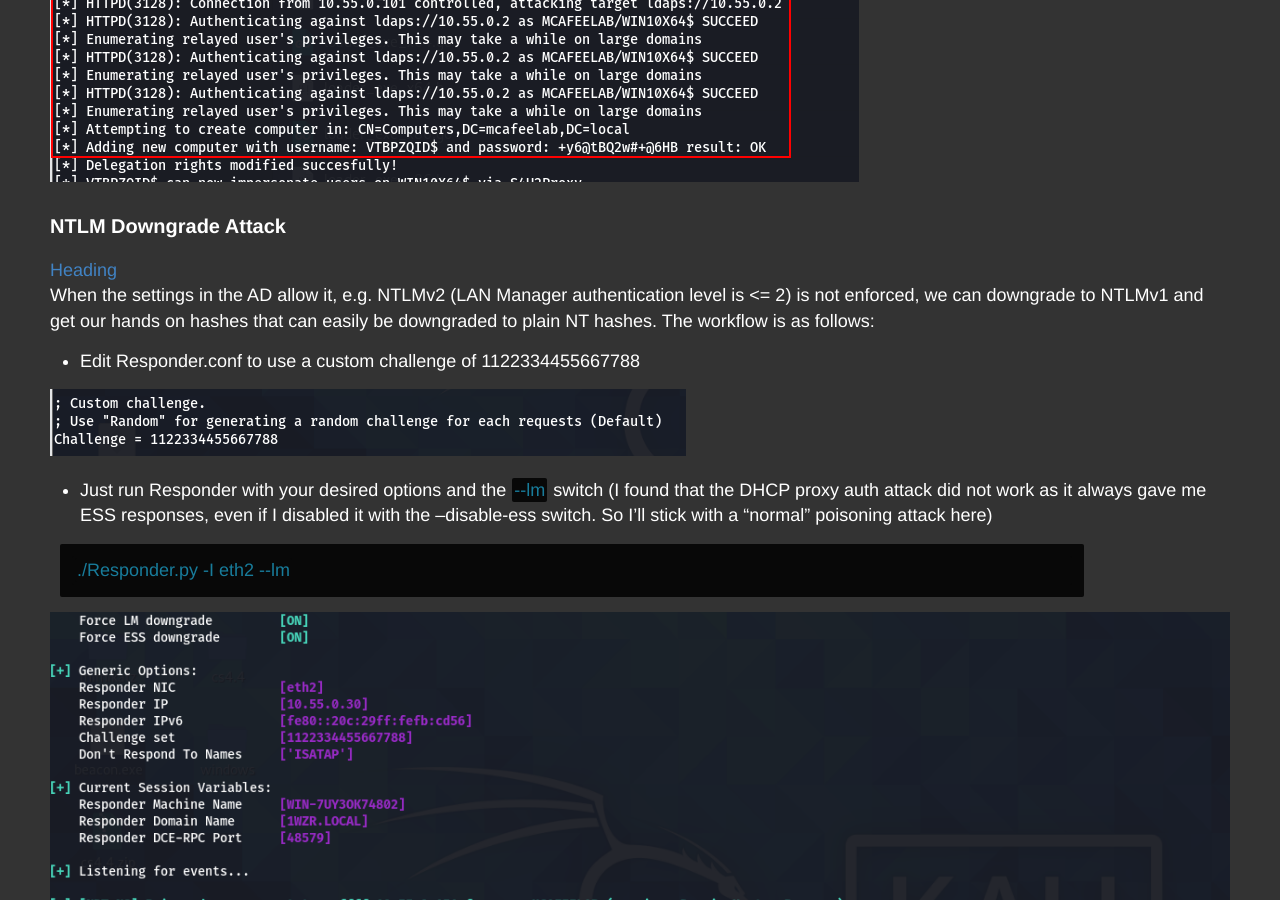
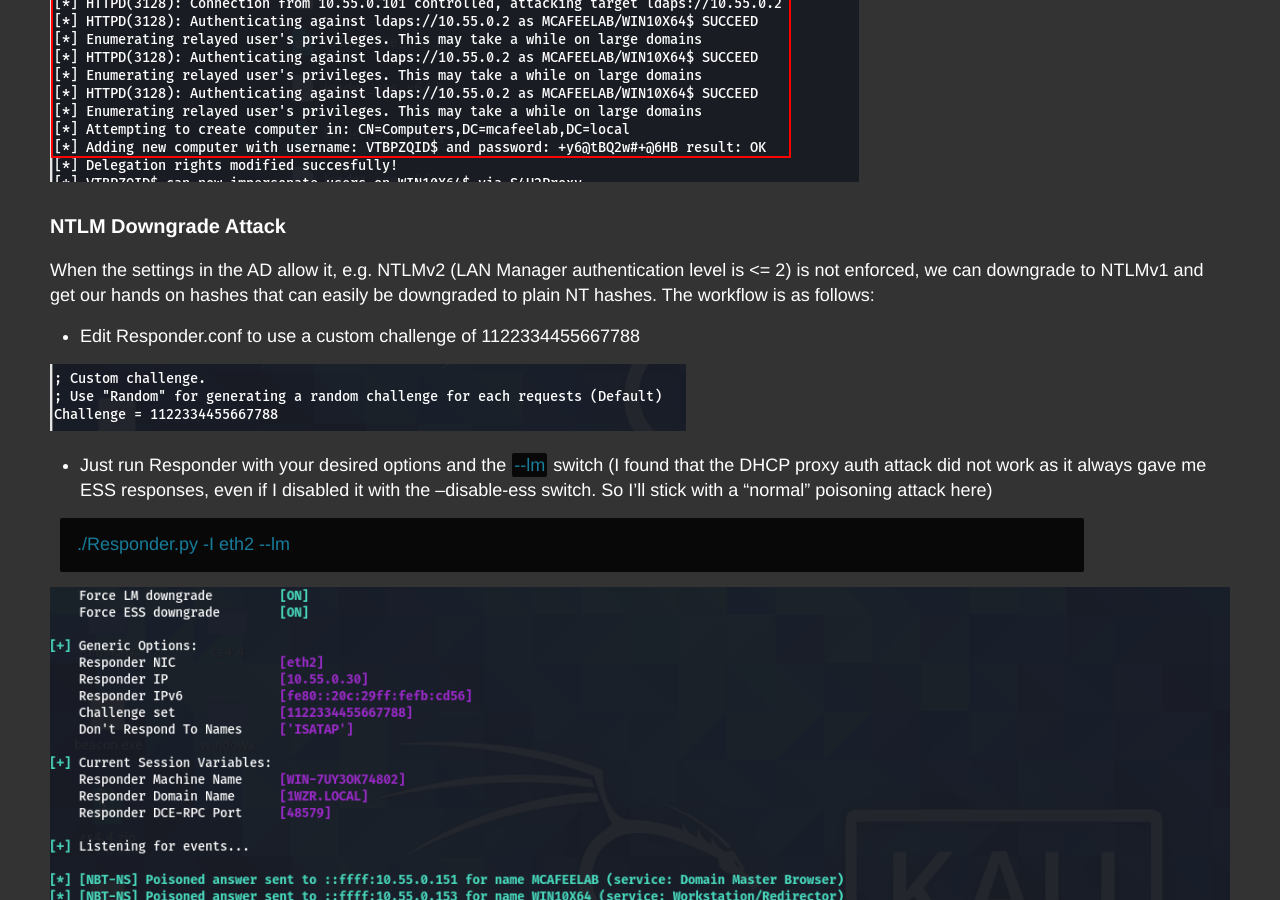
Before and after one commit to LuemmelSec/LuemmelSec.github.io, a Jekyll site: the page built from _posts/2021-02-02-Relaying-101.md, in a window 1280 px wide and 900 px high, scrolled down 22075 px. Built offline with Jekyll 4.4.1, drawn with Linux system fonts in a browser that asks for light colours.

Commit message:
Update 2021-02-02-Relaying-101.md

```diff
--- a/_posts/2021-02-02-Relaying-101.md
+++ b/_posts/2021-02-02-Relaying-101.md
@@ -391,7 +391,7 @@ SUCCESS:
 <img src="/images/2021-02-02/DHCP4.png">
 
 ### NTLM Downgrade Attack
-[Heading](#anchor)
+[](#ntlm-downgrade-attack)
 When the settings in the AD allow it, e.g. NTLMv2 (LAN Manager authentication level is <= 2) is not enforced, we can downgrade to NTLMv1 and get our hands on hashes that can easily be downgraded to plain NT hashes. The workflow is as follows:
 
 - Edit Responder.conf to use a custom challenge of 1122334455667788
```
